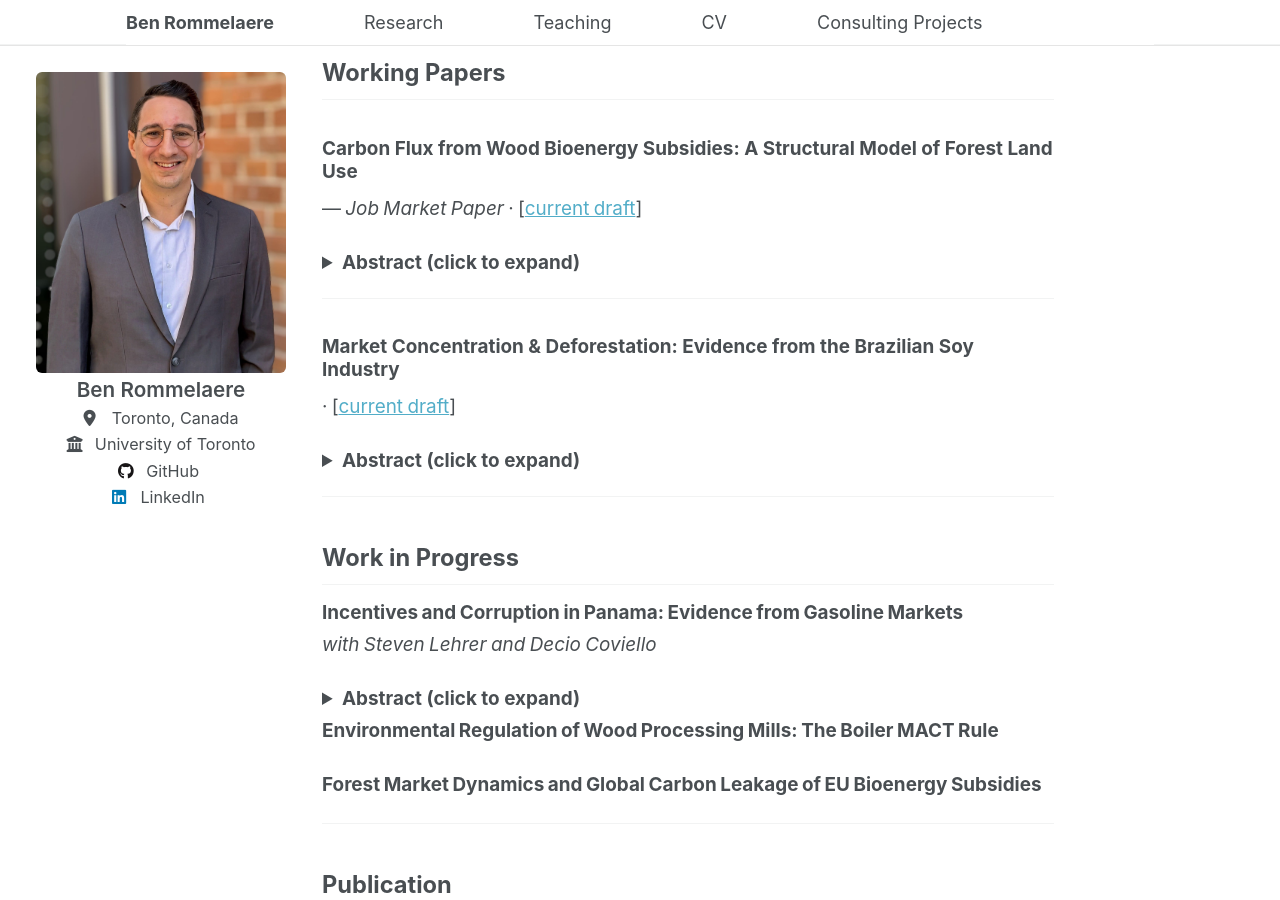
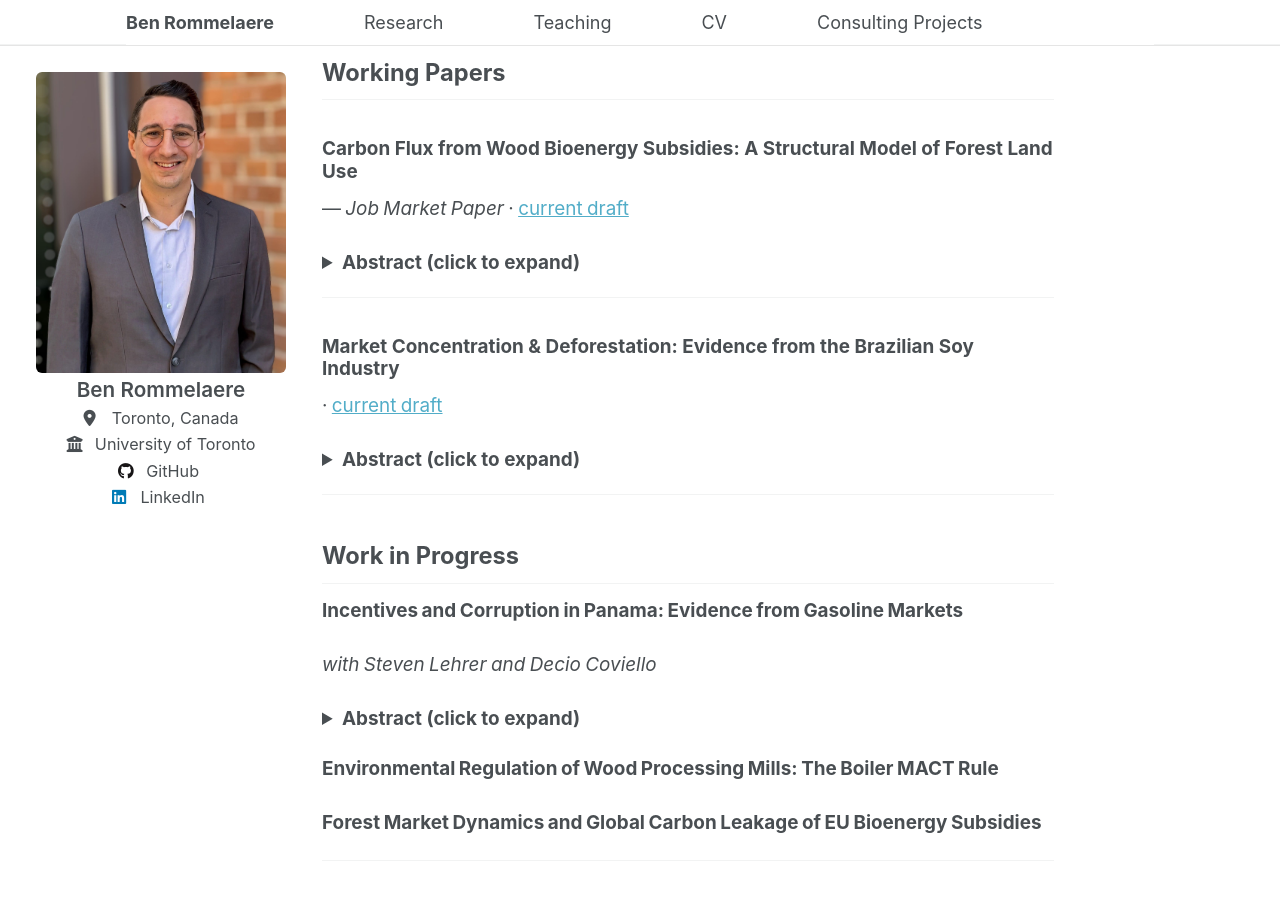
Before and after one commit to brommelaere/brommelaere.github.io, a Jekyll site: the page built from _pages/research.md, in a window 1280 px wide and 900 px high. Built offline with Jekyll 4.4.1, drawn with Linux system fonts in a browser that asks for light colours.

Commit message:
Refactor research.md for improved readability
Updated formatting and structure for research papers and publications sections.

```diff
--- a/_pages/research.md
+++ b/_pages/research.md
@@ -9,27 +9,27 @@
 ## Working Papers
 
 ### Carbon Flux from Wood Bioenergy Subsidies: A Structural Model of Forest Land Use
-<span style="font-weight:normal;">— <em>Job Market Paper</em> · [<a href="#" target="_blank">current draft</a>]</span>
-<details>
+<p style="margin: 0.05rem 0 0.30rem 0; font-weight: 400;">— <em>Job Market Paper</em> · <a href="#" target="_blank">current draft</a></p>
+<details style="margin: 0.25rem 0 1.00rem 0; padding-top: 0; border-top: 0;">
   <summary><strong>Abstract (click to expand)</strong></summary>
 Wood bioenergy offers one path to reduce carbon emissions from fossil energy and is an increasingly important fuel in both the U.K. and EU-27. Yet, because wood is more carbon intensive than fossil fuels at the smokestack, the climate impact from wood bioenergy policies depends on whether forest carbon uptake offsets these emissions. I study this question in the context of the U.S. South, a globally significant supplier of wood bioenergy. I develop a dynamic structural model of land use and harvesting decisions, extending a traditional stochastic Faustmann model to incorporate land-use switching and oligopsony power. Using this model, I assess the impact of wood bioenergy mills supplying wood to Europe following large bioenergy subsidies. The model is estimated on a panel of 5.1 million land plots, built from remote-sensing data on land use, tree harvesting, and forest biomass accumulation. My estimates imply that by 2050, harvesting rates increase by 6%, and due to imperfect replanting, forested area shrinks by ≈1,500 km² — roughly the size of Orlando’s 2010 urban footprint. By 2024, this translates to an annual decline in carbon sequestration equal to 1.3% of U.K. emissions. The resulting reduction in forest carbon stocks does not recover within any relevant policy horizon.
 </details>
 
----
+<hr style="margin: 0.80rem 0 1.00rem;">
 
 ### Market Concentration & Deforestation: Evidence from the Brazilian Soy Industry
-<span style="font-weight:normal;">· [<a href="#" target="_blank">current draft</a>]</span>
-<details>
+<p style="margin: 0.05rem 0 0.30rem 0; font-weight: 400;">· <a href="#" target="_blank">current draft</a></p>
+<details style="margin: 0.25rem 0 1.00rem 0; padding-top: 0; border-top: 0;">
   <summary><strong>Abstract (click to expand)</strong></summary>
 The Brazilian soy industry is a leading cause of deforestation in several major biomes, including the Amazon, yet little is known about how market structure affects land-use outcomes. This paper exploits the 2014 acquisition and merger of two major soy exporters by China’s state-owned firm COFCO to estimate the causal effects of buyer concentration on farmgate soy prices, production, and deforestation. Using a municipality-level panel from 2006–2018 linking supply-chain data, administrative data, and MapBiomas deforestation records, I implement a staggered event-study design to estimate local impacts of the merger. Results show a short-run increase in farmgate prices where buyer concentration rose — an unexpected effect consistent with strategic mutual forbearance among oligopsonists. In contrast, when COFCO enters new markets, I find that increased competition leads to sustained price increases and lower deforestation. One likely mechanism is COFCO’s deforestation-free sourcing commitments.
 </details>
 
----
+<hr style="margin: 0.80rem 0 1.00rem;">
 
 ## Work in Progress
 **Incentives and Corruption in Panama: Evidence from Gasoline Markets**
-  *with Steven Lehrer and Decio Coviello*
-  <details>
+  <p style="margin: 0.10rem 0 0.30rem 0;"><em>with Steven Lehrer and Decio Coviello</em></p>
+  <details style="margin: 0.25rem 0 1.00rem 0; padding-top: 0; border-top: 0;">
   <summary><strong>Abstract (click to expand)</strong></summary>
   This paper studies the misuse of public funds using transaction-level data from Panama’s national
   fuel card program, covering over two million purchases by government employees. We document both
@@ -47,7 +47,7 @@
 
 **Forest Market Dynamics and Global Carbon Leakage of EU Bioenergy Subsidies**
 
----
+<hr style="margin: 0.80rem 0 1.00rem;">
 
 ## Publication
 
@@ -55,7 +55,7 @@
 *with John Parker*, *International Conference on Transportation and Development, 2016*
 <span style="font-weight:normal;">· [<a href="https://ascelibrary.org/doi/10.1061/9780784479926.051" target="_blank">published version</a>]</span>
 
-  <details>
+  <details style="margin: 0.25rem 0 1.00rem 0; padding-top: 0; border-top: 0;">
   <summary><strong>Abstract (click to expand)</strong></summary>
   Advances in measuring the intangible costs and benefits of transportation are being made but economic cost-benefit models used to analyze transportation infrastructure projects have not kept up. There are new benefit categories that existing transportation cost-benefit models do not include. One example is the benefit of travel time reliability. This paper summarizes the results of 30 studies of reliability and synthesizes them into a reliability ratio that can be used in transit cost-benefit analysis. By interpreting and standardizing reliability research the paper shows how cutting edge transportation research can be made available to engineering and planning professionals in their planning and design decisions. The value of reliability is implemented in a cost-benefit and risk analysis model and is freely available as a spreadsheet from the authors.
   </details>
```
